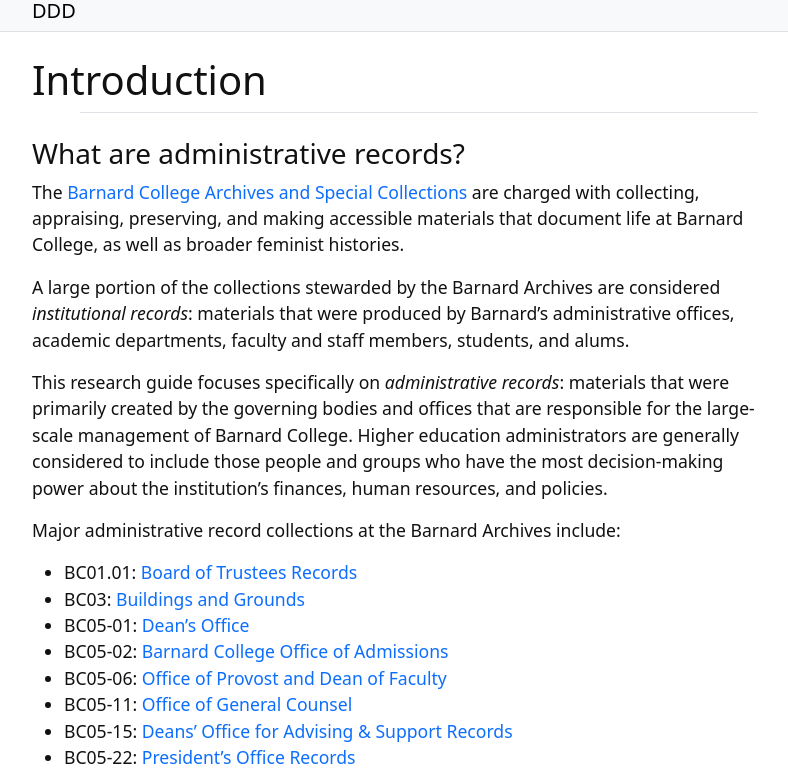
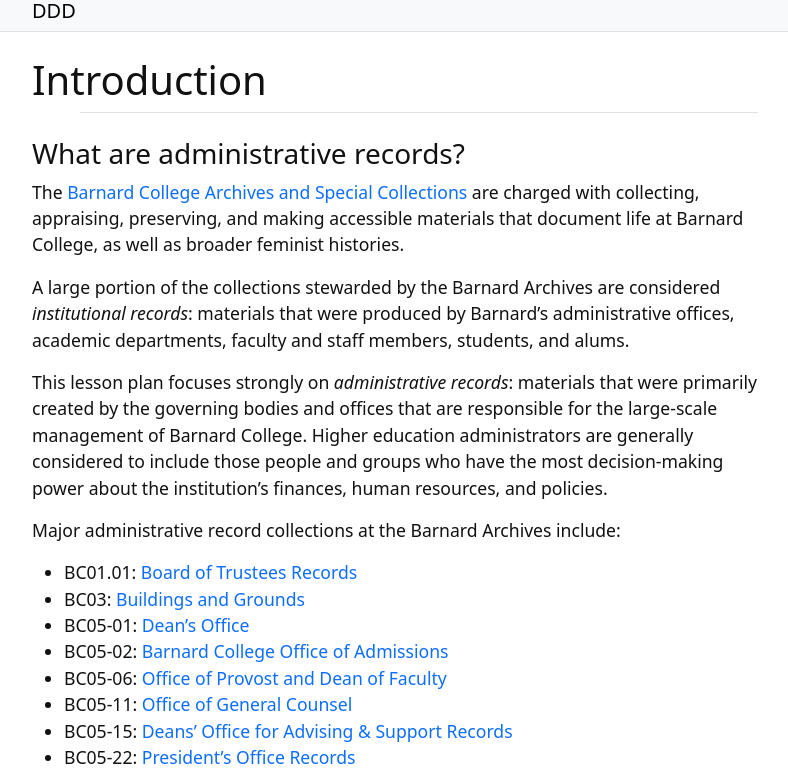
Before and after one commit to katelynautumn28/ddd-research-guide, a Jekyll site: the page built from content/1-intro.md, in a window 1280 px wide and 900 px high, cut to the strip 121-900 px from the top of the window. Shown: the whole strip, without its empty margins (245-1033 px from the left). Built offline with Jekyll 4.4.1, drawn with Linux system fonts in a browser that asks for light colours.

Commit message:
Update 1-intro.md

```diff
--- a/content/1-intro.md
+++ b/content/1-intro.md
@@ -9,7 +9,7 @@ The [Barnard College Archives and Special Collections](https://archives.barnard.
 
 A large portion of the collections stewarded by the Barnard Archives are considered *institutional records*: materials that were produced by Barnard’s administrative offices, academic departments, faculty and staff members, students, and alums.
 
-This research guide focuses specifically on *administrative records*: materials that were primarily created by the governing bodies and offices that are responsible for the large-scale management of Barnard College. Higher education administrators are generally considered to include those people and groups who have the most decision-making power about the institution’s finances, human resources, and policies.
+This lesson plan focuses strongly on *administrative records*: materials that were primarily created by the governing bodies and offices that are responsible for the large-scale management of Barnard College. Higher education administrators are generally considered to include those people and groups who have the most decision-making power about the institution’s finances, human resources, and policies.
 
 Major administrative record collections at the Barnard Archives include:
 - BC01.01: [Board of Trustees Records](https://collections.barnard.edu/public/repositories/2/resources/2)
```
